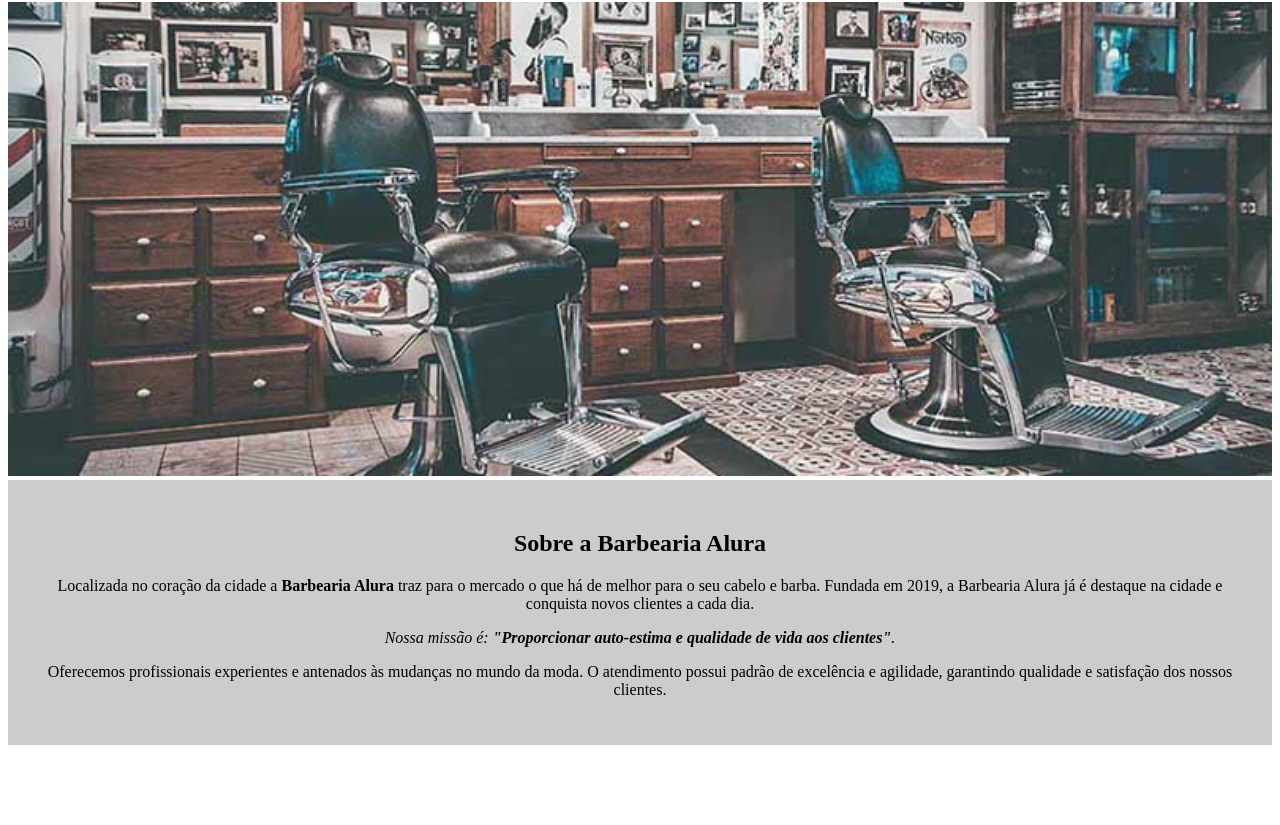
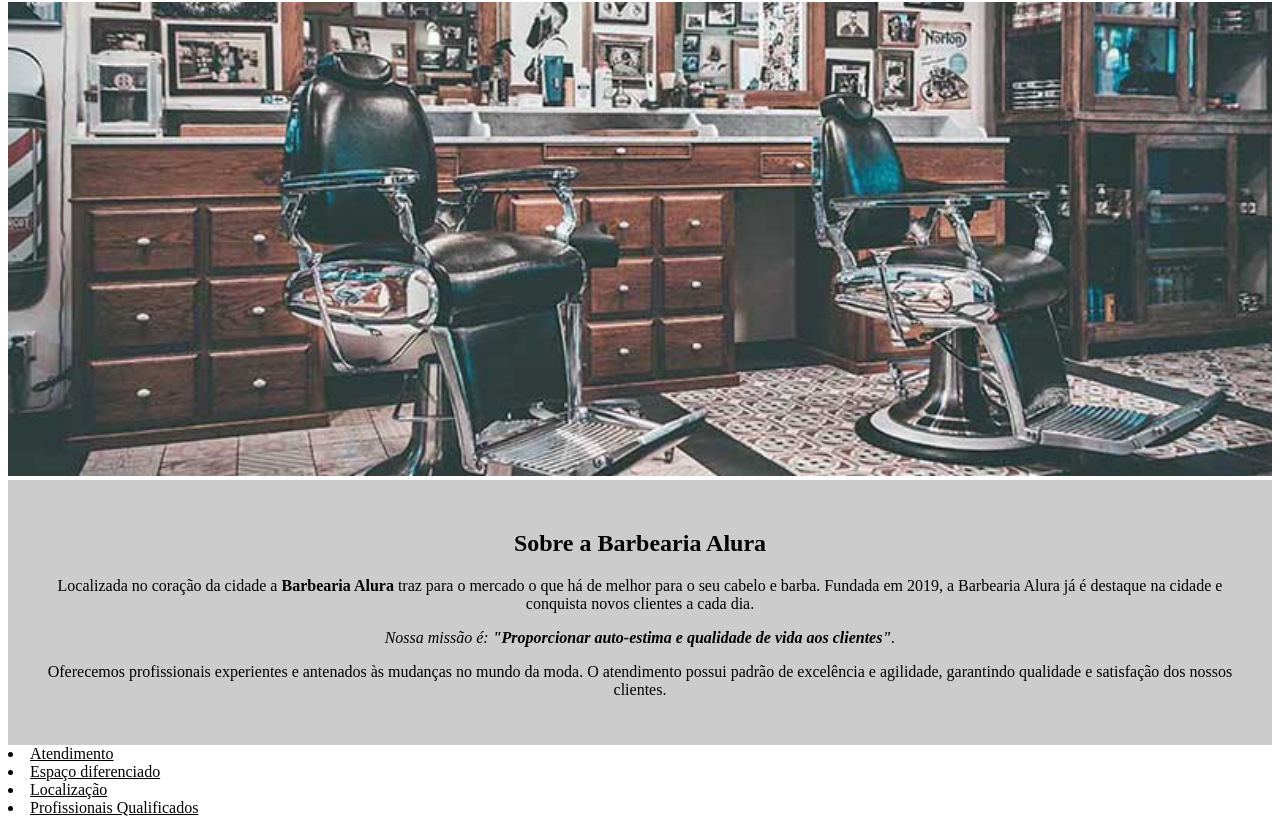
Before and after one commit to SALATHIEL2/sitealura, a plain HTML site: page index.html in a window 1280 px wide. Shown: the part 78-903 px from the top of the page. Before the commit the page ends 831 px from the top, so only its background shows below. Drawn offline with Linux system fonts and the light colour scheme.

Commit message:
Update index.html

```diff
--- a/index.html
+++ b/index.html
@@ -28,5 +28,13 @@
             </p>
 
         </div>
+<div class="beneficios">
+</h3 class="título-centralizado">
+<u>
+	<li class="itens">Atendimento
+	<li class="itens">Espaço diferenciado</li>
+	<li class="itens">Localização</li>
+	<li class="itens">Profissionais Qualificados</li>
+     <div/>
     </body>
 </html>
```
